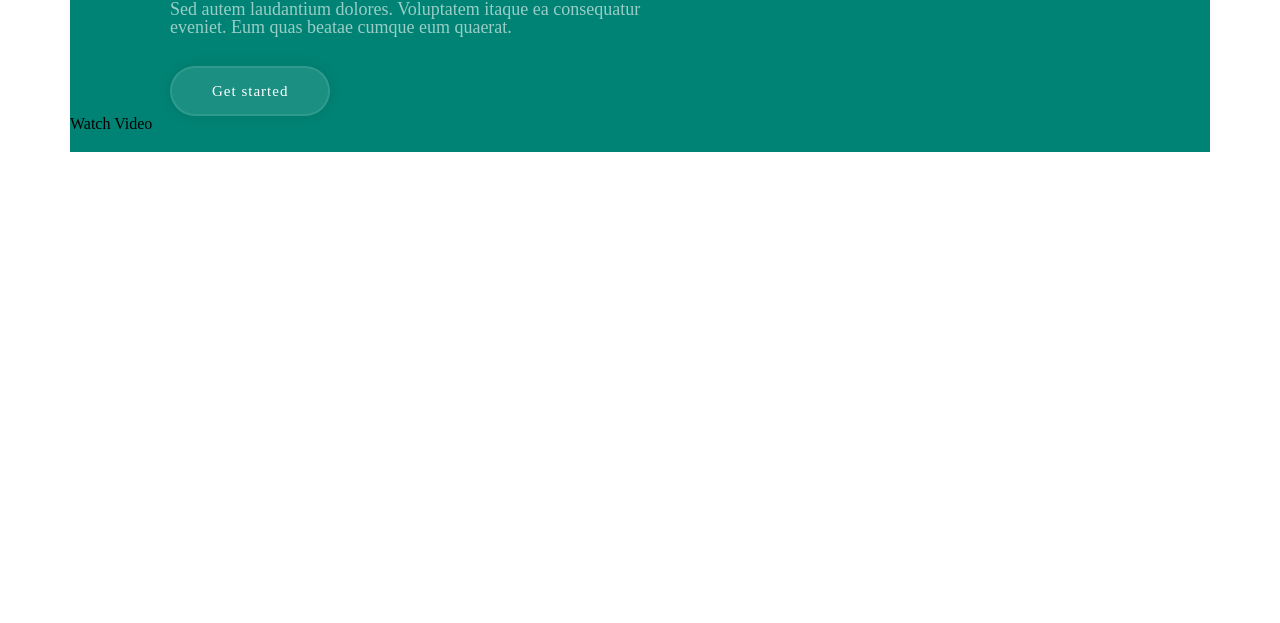
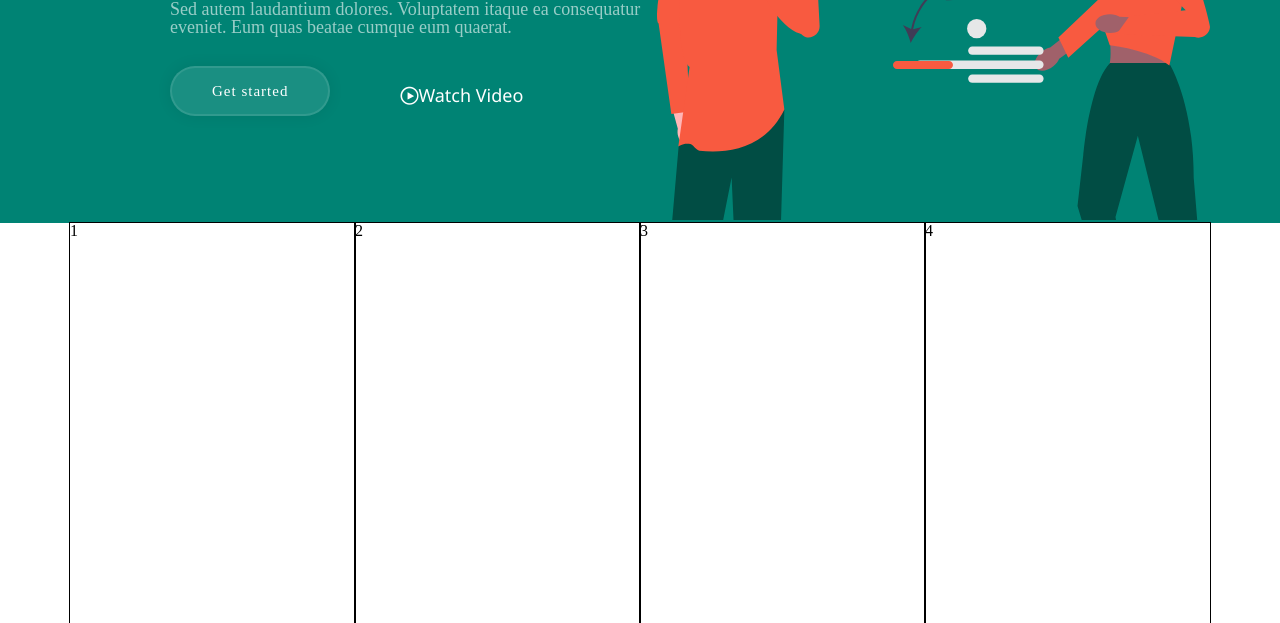
Before and after one commit to manikandan2704/practice-4, a plain HTML site: page index.html in a window 1280 px wide. Shown: the part 248-871 px from the top of the page. Before the commit the page ends 800 px from the top, so only its background shows below. Drawn offline with Linux system fonts and the light colour scheme.

Commit message:
add new file

```diff
--- a/css/main.css
+++ b/css/main.css
@@ -3,14 +3,15 @@
     height: auto;
     margin: auto;
 }
-
+.quick-info{
+    background-color:#00796B ;
+}
 .info-flex{
     display: flex;
     justify-content: space-between;
     background:#00796B;
     color: #fff;
     font-size: 14px;
-    width: 100%;
     height: 40px;
 }
 .quick-contact{
@@ -37,7 +38,7 @@
         padding-right:10px
     }
 .social i:hover{
-    color: aliceblue;
+    color:whitesmoke;
     transition: 0.5s;
 }
 
@@ -46,7 +47,9 @@
 
 
 
-
+.header-info{
+    background-color: #008374;
+}
 .header-flex{
     display: flex;
     justify-content: space-between;
@@ -57,11 +60,14 @@
 .header{
     padding: 10px;
     font-size: 30px;
-    margin: 0;
+    padding-left: 10px;
     font-weight: 600;
     letter-spacing: 0.8px;
     color: #fff;
     font-family: var(--font-primary)
+}
+.header h2{
+    margin: 0ch;
 }
 .header-1 ol{
     display: flex;
@@ -94,18 +100,21 @@
 .header-1 ol li:hover > a::before{
     width: 100%;
     transition: 1s;
+    color: #fff;
 }
 
 
 
 
 
+.banner-info{
+    background-color: #008374
+}
+.banner-flex{
 
-.banner-flex{
-    background-color: #008374;
     display: flex;
     justify-content: space-between;
-    height: 300px;
+    height: auto;
 }
 .content h2{
     font-size: 48px;
@@ -123,10 +132,15 @@
     font-weight: 400;
     margin-bottom: 30px;
 }
+.button{
+    display: flex;
+    flex-wrap: wrap;
+}
 .content button{
     height: 50px;
     padding-left: 100px;
     width: auto;
+    font-size: 18px;
     font-family: var(--font-primary);
     font-weight: 500;
     font-size: 15px;
@@ -140,3 +154,33 @@
     box-shadow: 0 0 15px rgb(0 0 0 / 8%);
     border: 2px solid rgba(255, 255, 255, 0.1);
 }
+.button h3{
+    padding-left: 70px;
+    padding-top: 20px;
+    color: #fff;
+    font-size: 18px;
+    font-family: 'Segoe UI', Tahoma, Geneva, Verdana, sans-serif;
+
+}
+button i{
+    color: rgba(255, 255, 255, 0.5);
+    font-size: 32px;
+    transition: 0.3s;
+    line-height: 0;
+    margin-right: 8px;
+}
+
+
+
+.service-info{
+    width: 100%;
+}
+.service-flex{
+    display: flex;
+    outline: solid 1px;
+    height: 400px;
+}
+.service-flex .box{
+    width: 25%;
+    outline: solid 1px;
+}
--- a/index.html
+++ b/index.html
@@ -65,7 +65,7 @@
 
 
     <!--banner start-->
-    <section class="banner-inf0">
+    <section class="banner-info">
         <section class="container">
             <div class="banner-flex">
                 <div class="content">
@@ -76,16 +76,30 @@
                         <button>
                             Get started
                         </button>
-                        <h3>Watch Video</h3>
+                        <h3><i class="icofont-play-alt-2"></i>Watch Video</h3>
                     </div>
 
                 </div>
-                <div clas="image">
+                <div class="image">
+                    <img src="hero-img.svg" alt="two humans">
                 </div>
             </div>
         </section>
     </section>
     <!--banner ends-->
+    <!--service boxes starts-->
+    <section class="service-info">
+        <section class="container">
+            <div class="service-flex">
+                <div class="box">1</div>
+                <div class="box">2</div>
+                <div class="box">3</div>
+                <div class="box">4</div>
+            </div>
+        </section>
+    </section>
+
+    <!--service boxes ends-->
 
 
 </body>
```
Also changed, not shown: hero-img.svg (added), 1 other file.
